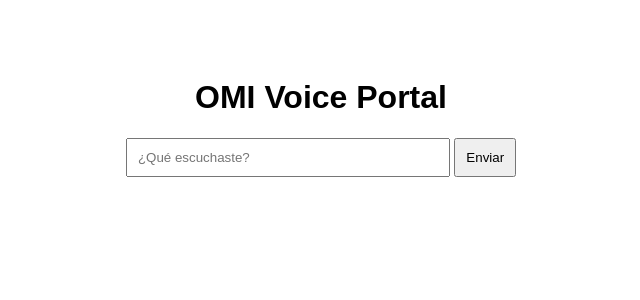
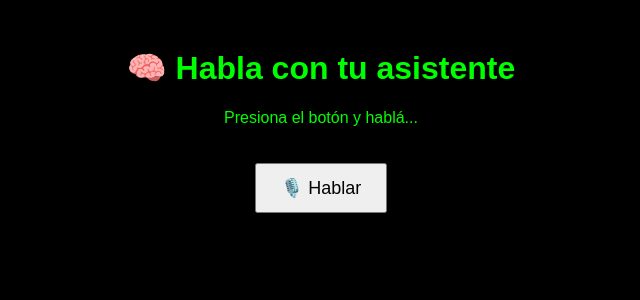
Before and after one commit to cicauart/omi_voice_portal, a Flask app: page / in a window 1280 px wide. Shown: the top 300 px of the page, without its empty margins (319-959 px from the left). Run offline with Flask 3, Linux system fonts and the light colour scheme.

Commit message:
Update index.html

```diff
--- a/templates/index.html
+++ b/templates/index.html
@@ -1,22 +1,58 @@
+<!DOCTYPE html>
+<html lang="es">
+<head>
+  <meta charset="UTF-8">
+  <title>OMI Voice Portal</title>
+  <meta name="viewport" content="width=device-width, initial-scale=1">
+  <style>
+    body { font-family: sans-serif; text-align: center; padding: 20px; background-color: #000; color: #0f0; }
+    button { padding: 12px 24px; font-size: 18px; margin-top: 20px; }
+    audio { margin-top: 20px; }
+  </style>
+</head>
+<body>
+  <h1>🧠 Habla con tu asistente</h1>
+  <p id="estado">Presiona el botón y hablá...</p>
+  <button onclick="escuchar()">🎙️ Hablar</button>
+  <audio id="audioRespuesta" controls hidden></audio>
 
-<!DOCTYPE html>
-<html>
-<head>
-    <title>OMI Voice Portal</title>
-</head>
-<body style="font-family: Arial; text-align: center; padding-top: 50px;">
-    <h1>OMI Voice Portal</h1>
-    <form method="POST">
-        <input type="text" name="mensaje" placeholder="¿Qué escuchaste?" style="width: 300px; padding: 10px;" required>
-        <button type="submit" style="padding: 10px;">Enviar</button>
-    </form>
-    {% if respuesta %}
-    <h3>Respuesta:</h3>
-    <p>{{ respuesta }}</p>
-    <audio controls autoplay>
-        <source src="{{ url_for('static', filename='respuesta.mp3') }}" type="audio/mpeg">
-        Tu navegador no soporta audio.
-    </audio>
-    {% endif %}
+  <script>
+    function escuchar() {
+      const recognition = new (window.SpeechRecognition || window.webkitSpeechRecognition)();
+      recognition.lang = "es-ES";
+      recognition.interimResults = false;
+      recognition.maxAlternatives = 1;
+
+      document.getElementById("estado").innerText = "🎧 Escuchando...";
+
+      recognition.onresult = function(event) {
+        const mensaje = event.results[0][0].transcript;
+        document.getElementById("estado").innerText = "📤 Enviando: " + mensaje;
+
+        fetch("/", {
+          method: "POST",
+          headers: { "Content-Type": "application/x-www-form-urlencoded" },
+          body: "mensaje=" + encodeURIComponent(mensaje)
+        })
+        .then(res => res.text())
+        .then(() => {
+          const audio = document.getElementById("audioRespuesta");
+          audio.src = "/static/respuesta.mp3";
+          audio.hidden = false;
+          audio.play();
+          document.getElementById("estado").innerText = "🔊 Reproduciendo respuesta";
+        })
+        .catch(err => {
+          document.getElementById("estado").innerText = "⚠️ Error: " + err;
+        });
+      };
+
+      recognition.onerror = function(event) {
+        document.getElementById("estado").innerText = "❌ Error al reconocer voz: " + event.error;
+      };
+
+      recognition.start();
+    }
+  </script>
 </body>
 </html>
```
